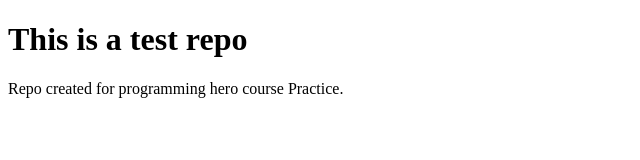
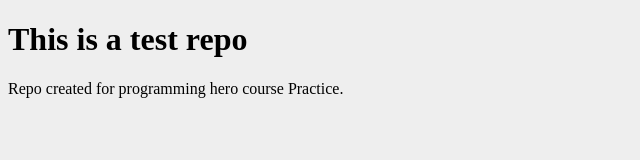
Before and after one commit to 10Sadique/p-hero-git-tutotrial, a plain HTML site: page index.html in a window 1280 px wide. Shown: the whole page, without its empty margins (0-640 px from the left). Drawn offline with Linux system fonts and the light colour scheme.

Commit message:
third commit

```diff
--- a/index.html
+++ b/index.html
@@ -5,6 +5,7 @@
     <meta http-equiv="X-UA-Compatible" content="IE=edge">
     <meta name="viewport" content="width=device-width, initial-scale=1.0">
     <title>Practice Repo</title>
+    <link rel="stylesheet" href="style.css">
 </head>
 <body>
     <h1>This is a test repo</h1>
--- /dev/null
+++ b/style.css
@@ -0,0 +1,4 @@
+body {
+    background-color: #EEEEEE;
+    color: black;
+}
```
